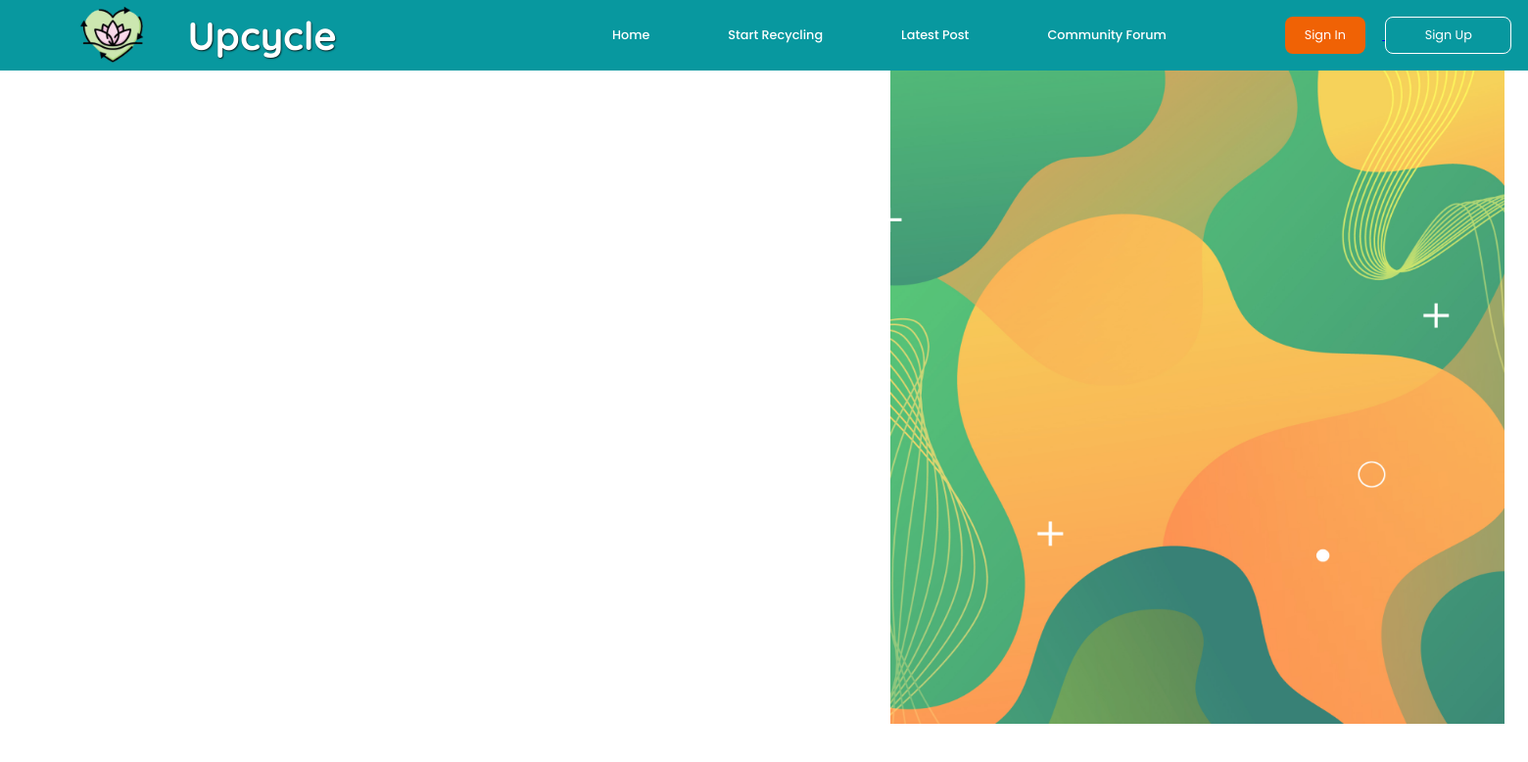
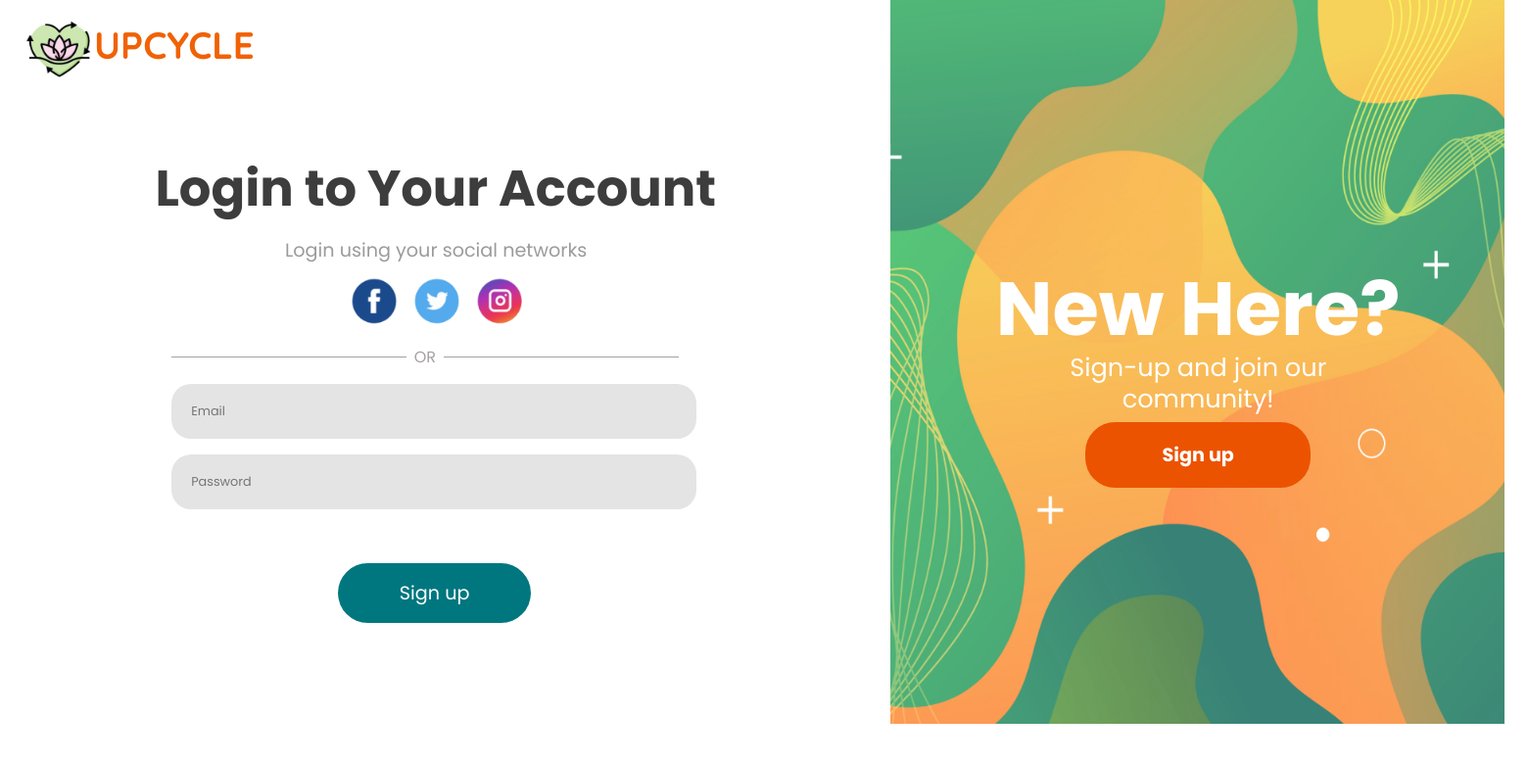
Before and after one commit to Alexis-Roman/CET-5-Final-Project, a PHP site: page /Sign_Up.html in a window 1560 px wide. Shown: the top 778 px of the page at 98% size. Run offline with PHP 8.4, Linux system fonts and the light colour scheme.

Commit message:
sign up page

```diff
--- a/Sign_Up.css
+++ b/Sign_Up.css
@@ -21,103 +21,235 @@ body::-webkit-scrollbar-track {
     background-color: #f0f0f0;
 }
 
-/* Header */
-header {
-    width: 100%;
+.logo {
+    position: absolute;
+    left: 33px;
+    top: 19px;
+    width: 87px;
     height: 90px;
-    background-color: #08989F;
-    color: white;
-    text-align: center;
-    line-height: 90px;
-    display: flex;
-    justify-content: space-between;
-    align-items: center;
+    z-index: 1; /* Ensure the logo is in front of other content */
 }
 
-.logo {
-    margin-left: 101px;
-}
-
-.logo img {
-    width: 87px;
-    height: 90px;
-    display: block;
-}
-
-.Webtitle {
-    margin-left: -250px;
-}
-
-.Webtitle h1 {
+.brand-text {
+    position: absolute;
+    left: 120px;
+    top: -12px;
     font-family: 'Quicksand', sans-serif;
-    font-size: 50px;
-    font-weight: 700;
-    color: #fff;
-    margin: 0;
-    text-shadow: 1px 1px 2px rgba(0, 0, 0, 0.8);
-}
-
-nav ul {
-    list-style: none;
-    margin: 0;
-    padding: 0;
-    display: flex;
-}
-
-nav li {
-    margin-left: 50px;
-    margin-right: 50px;
-
-}
-
-nav a {
-    text-decoration: none;
-    color: white;
-    font-weight: 500;
-    font-size: 16px;
-    font-family: 'Poppins', sans-serif;
-}
-
-.auth-buttons button.signin-btn {
-    margin-left: -200px;
-    margin-right: 22px;
-    background-color: #F06205;
-    color: white;
-    border: none;
-    border-radius: 10px;
-    width: 102px;
-    height: 48px;
-    cursor: pointer;
-    font-size: 16px;
-    font-family: 'Poppins', sans-serif;
-}
-
-.auth-buttons button.signin-btn:hover {
-    background-color: #D84315;
-}
-
-.auth-buttons button.signup-btn {
-    margin-right: 21px;
-    background-color: transparent;
-    color: #fff;
-    border: 2px solid #fff;
-    border-radius: 10px;
-    width: 161px;
-    height: 48px;
-    cursor: pointer;
-    font-size: 16px;
-    font-family: 'Poppins', sans-serif;
-}
-
-.auth-buttons button.signup-btn:hover {
-    background-color: rgba(240, 98, 5, 0.1);
+    font-size: 48px;
+    font-weight: bold;
+    color: #F06205;
+    z-index: 1; /* Ensure the text is in front of other content */
 }
 
 /* bg_image (right) */
 .bg_image {
     position: absolute;
-    top: 90px;
+    top: -14px;
     left: 1136px;
     width: 784px;
-    height: 834px;
+    height: 938px;
+    z-index: -1;
 }
+
+.new-here {
+    position: absolute;
+    left: 1271px;
+    top: 321px;
+    width: 517px;
+    height: 128px;
+}
+
+.new-here-text {
+    font-family: 'Poppins', sans-serif;
+    font-size: 96px;
+    font-weight: bold;
+    color: #FFFFFF;
+    margin: 0;
+}
+
+.signup-text {
+    position: absolute;
+    left: 1306px;
+    top: 449px;
+    width: 446px;
+    height: 80px;
+    text-align: center; /* Center the text horizontally */
+}
+
+.signup-message {
+    font-family: 'Poppins', sans-serif;
+    font-size: 32px;
+    font-weight: normal;
+    color: #FFFFFF;
+    line-height: 40px;
+    margin: 0;
+}
+
+.signup-button {
+    background-color: #EC5300;
+    color: #FFFFFF;
+    border: none;
+    border-radius: 38px;
+    width: 287px;
+    height: 83px;
+    font-family: 'Poppins', sans-serif;
+    font-size: 24px;
+    font-weight: bold;
+    cursor: pointer;
+    margin-top: 10px; /* Adjust the margin to align with the text */
+}
+
+.signup-button:hover {
+    background-color: #D24300;
+}
+
+.login-text {
+    position: absolute;
+    left: 198px;
+    top: 193px;
+    width: 716px;
+    height: 128px;
+    text-align: center; /* Center the text horizontally */
+}
+
+.login-message {
+    font-family: 'Poppins', sans-serif;
+    font-size: 64px;
+    font-weight: bold;
+    color: #3D3D3D;
+    margin: 0;
+    white-space: nowrap; /* Prevent line breaks */
+}
+
+.social-networks-text {
+    position: absolute;
+    left: 325px;
+    top: 301px;
+    width: 463px;
+    height: 40px;
+    text-align: center; /* Center the text horizontally */
+}
+
+.social-networks-message {
+    font-family: 'Poppins', sans-serif;
+    font-size: 24px;
+    font-weight: normal;
+    color: #9B9B9B;
+    margin: 0;
+}
+
+.custom-image {
+    position: absolute;
+    left: 447px;
+    top: 349px;
+    width: 219px;
+    height: 72px;
+    z-index: 2; /* Adjust the z-index to place the image in the desired layer */
+}
+
+.or-container {
+    position: absolute;
+    left: 219px;
+    top: 420.5px;
+    display: flex;
+    align-items: center;
+}
+
+.or-line {
+    height: 0;
+    width: 299.5px;
+    border-top: 1px solid #A5A1A1;
+}
+
+.left-line {
+    margin-right: 10px;
+}
+
+.right-line {
+    margin-left: 10px;
+}
+
+.or-text {
+    font-family: 'Poppins', sans-serif;
+    font-size: 20px;
+    font-weight: medium;
+    color: #A5A1A1;
+    margin: 0;
+    z-index: 2; /* Ensure the text is on top */
+}
+
+.email-form {
+    position: absolute;
+    left: 219px;
+    top: 490px;
+    width: 670px;
+    height: 70px;
+    background-color: #E4E4E4;
+    display: flex;
+    flex-direction: column;
+    border-radius: 25px; /* Add border-radius property */
+}
+
+.email-input {
+    height: 40px;
+    padding: 10px;
+    font-family: 'Poppins', sans-serif;
+    font-size: 16px;
+    border: none;
+    outline: none;
+    background: transparent;
+    margin-top: 5px;
+    border-radius: 25px; /* Add border-radius property */
+    padding-left: 25px; /* Add padding to the left for indentation */
+}
+
+.password-form {
+    position: absolute;
+    left: 219px;
+    top: 570px; /* Adjust the top position as needed */
+    width: 670px;
+    height: 70px;
+    background-color: #E4E4E4;
+    display: flex;
+    flex-direction: column;
+    border-radius: 25px;
+    margin-top: 10px; /* Adjust the margin between the email and password forms */
+}
+
+.password-input {
+    height: 40px;
+    padding: 10px;
+    font-family: 'Poppins', sans-serif;
+    font-size: 16px;
+    border: none;
+    outline: none;
+    background: transparent;
+    margin-top: 5px;
+    border-radius: 25px;
+    padding-left: 25px;
+}
+
+.custom-signup-button {
+    background-color: #00777F;
+    color: #FFFFFF;
+    border: none;
+    border-radius: 38px;
+    width: 247px;
+    height: 76px;
+    font-family: 'Poppins', sans-serif;
+    font-size: 24px;
+    font-weight: medium;
+    cursor: pointer;
+    margin-top: 10px;
+}
+
+.custom-signup-button:hover {
+    background-color: #00565A;
+}
+
+.signup1-button {
+    position: absolute;
+    left: 431px;
+    top: 709px;
+    z-index: 1; /* Adjust the z-index as needed */
+}
--- a/Sign_Up.html
+++ b/Sign_Up.html
@@ -10,33 +10,55 @@
     <link rel="stylesheet" href="https://fonts.googleapis.com/css2?family=Poppins:wght@400;500;700&display=swap">
     <link rel="shortcut icon" href="src/img/Logo/NGOlogo.png" type="image/x-icon">
 </head>
+<header>
+    <img src="src/img/Logo/NGOlogo.png" alt="Logo" class="logo">
+    <h2 class="brand-text">UPCYCLE</h2>
+    <!-- ... (existing header code) ... -->
+</header>
 <body>
-    <header>
-        <div class="logo">
-            <img src="src/img/Logo/NGOlogo.png" alt="Your Logo">
+    <img src="images/signup.png" alt="Description of the image" class="bg_image">
+
+    <div class="new-here">
+        <p class="new-here-text">New Here?</p>
+    </div>
+
+    <div class="signup-text">
+        <p class="signup-message">Sign-up and join our community!</p>
+        <button class="signup-button">Sign up</button>
+    </div>
+
+    <div class="login-text">
+        <p class="login-message">Login to Your Account</p>
+    </div>
+
+    <div class="social-networks-text">
+        <p class="social-networks-message">Login using your social networks</p>
+    </div>
+    <img src="images/socials.png" alt="Description of the image" class="custom-image">
+
+    <!-- Add the "OR" text with lines -->
+    <div class="or-container">
+        <div class="or-line left-line"></div>
+        <div class="or-text">
+            <p class="or-message">OR</p>
         </div>
+        <div class="or-line right-line"></div>
+    </div>
 
-        <div class="Webtitle">
-            <h1>Upcycle</h1>
-        </div>
-        <nav>
-            <ul>
-                <li><a href="Home.html">Home</a></li>
-                <li><a href="Post_Page.html" class="start-recycling-link">Start Recycling</a></li>
-                <li><a href="#">Latest Post</a></li>
-                <li><a href="#">Community Forum</a></li>
-            </ul>
-        </nav>
-        <div class="auth-buttons">
-            <a href="signin.html">
-                <button class="signin-btn">Sign In</button>
-            </a>
-            <a href="signup.html">
-            <button class="signup-btn">Sign Up</button>
-            </a>
-        </div>
-    </header>
-    <img src="images/signup.png" alt="Description of the image" class="bg_image">
+    <!-- Add the email form -->
+    <div class="email-form">
+        <input type="email" id="email-input" class="email-input" placeholder="Email">
+    </div>
+
+    <div class="password-form">
+        <input type="password" id="password-input" class="password-input" placeholder="Password">
+    </div>
+
+    <div class="signup1-button">
+        <button class="custom-signup-button">Sign up</button>
+    </div>
+
+
 
 </body>
 </html>
```
Also changed, not shown: images/socials.png (added).
